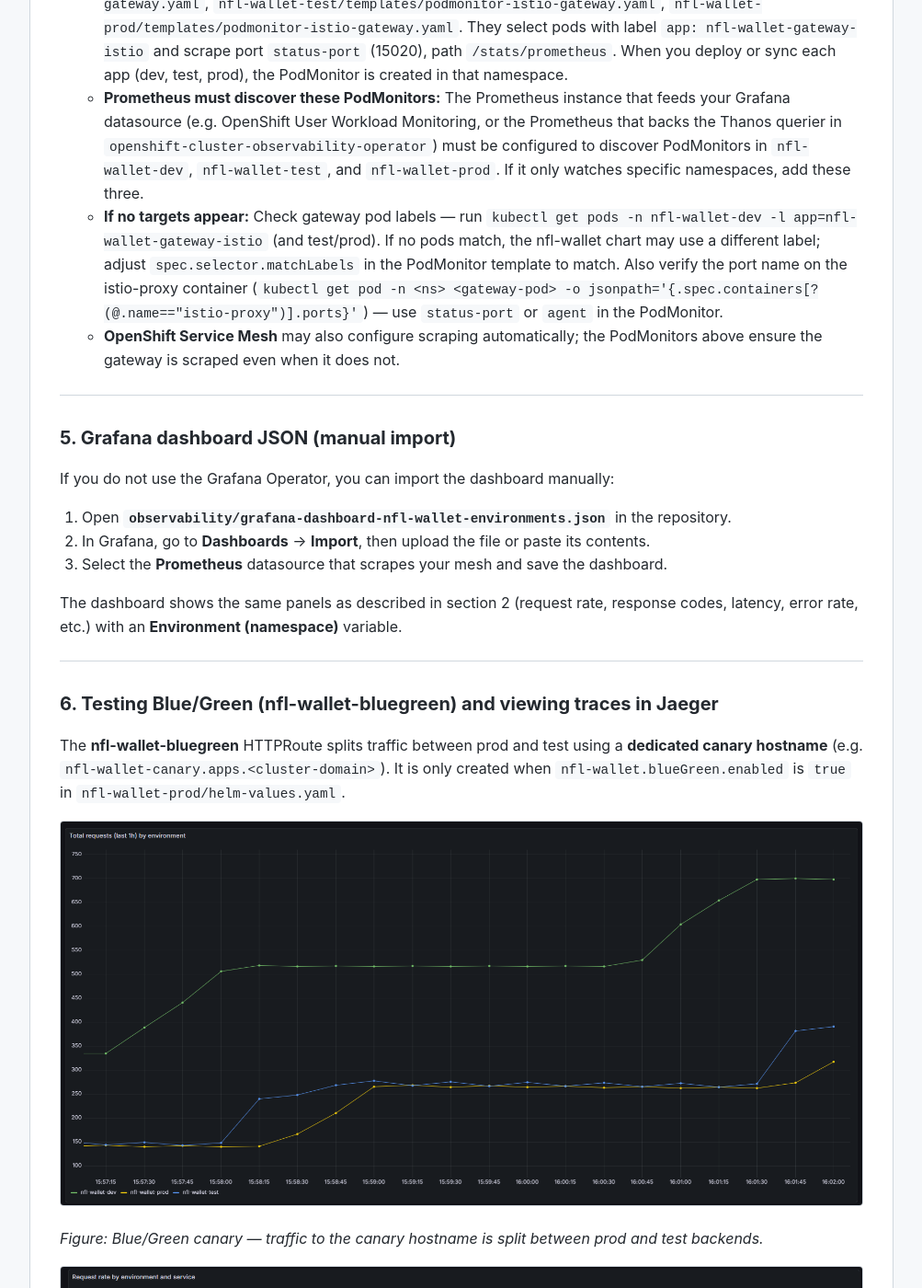
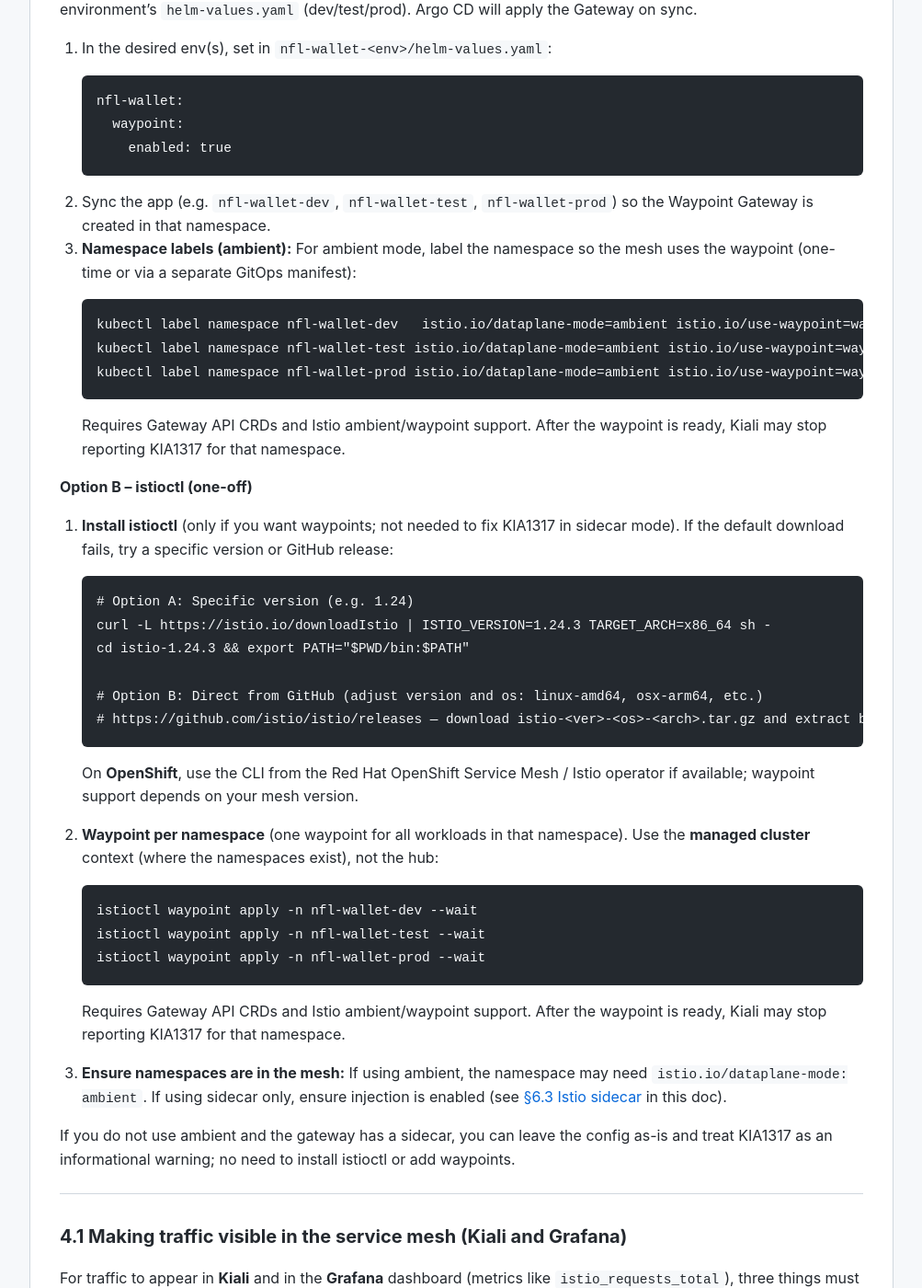
Before and after one commit to maximilianoPizarro/nfl-wallet-gitops, a Jekyll site: the page built from docs/observability.md, in a window 1280 px wide and 1400 px high, scrolled down 8916 px. Shown: the whole window at 92% size, without its empty margins (138-1141 px from the left). Built offline with Jekyll 4.4.1, drawn with Linux system fonts in a browser that asks for light colours; some of the changed text lies outside the part shown.

Commit message:
waypoint gateway

````diff
--- a/docs/observability.md
+++ b/docs/observability.md
@@ -217,6 +217,61 @@ If your HTTPRoutes use different paths (e.g. `/customers` instead of `/api/custo
 
 *Figure: Jaeger UI — distributed traces for requests through the Istio gateway (e.g. nfl-wallet-gateway-istio).*
 
+### 4.0 Kiali config warning KIA1317 (Authorization Policies but no Waypoint)
+
+Kiali may show: **KIA1317 – This workload has Authorization Policies but no Waypoint** for `nfl-wallet-gateway-istio` (and other gateways in dev/test/prod). That happens because Kuadrant AuthPolicies result in Istio `AuthorizationPolicy` resources targeting the gateway; Kiali then expects a **Waypoint** proxy when it sees L7 authorization policies (e.g. in ambient or when it assumes L7 enforcement).
+
+**When you can ignore it**
+
+- **Sidecar mode:** If the gateway pods have **Istio sidecar injection** (e.g. namespace label `istio-injection: enabled`), the sidecar enforces the AuthorizationPolicy. The policy is applied; KIA1317 is a warning only and can be ignored.
+- Check sidecar: `kubectl get pod -n nfl-wallet-prod -l app=nfl-wallet-gateway-istio -o jsonpath='{.items[0].spec.containers[*].name}'` — you should see `istio-proxy` (or similar) in addition to the main container.
+
+**To clear the warning (optional)**
+
+If you use **Istio ambient mode** or want the warning gone:
+
+**Option A – GitOps (recommended)**
+This repo creates the Waypoint as a **Gateway** resource when `nfl-wallet.waypoint.enabled` is `true` in the environment’s `helm-values.yaml` (dev/test/prod). Argo CD will apply the Gateway on sync.
+
+1. In the desired env(s), set in `nfl-wallet-<env>/helm-values.yaml`:
+   ```yaml
+   nfl-wallet:
+     waypoint:
+       enabled: true
+   ```
+2. Sync the app (e.g. `nfl-wallet-dev`, `nfl-wallet-test`, `nfl-wallet-prod`) so the Waypoint Gateway is created in that namespace.
+3. **Namespace labels (ambient):** For ambient mode, label the namespace so the mesh uses the waypoint (one-time or via a separate GitOps manifest):
+   ```bash
+   kubectl label namespace nfl-wallet-dev   istio.io/dataplane-mode=ambient istio.io/use-waypoint=waypoint --overwrite
+   kubectl label namespace nfl-wallet-test istio.io/dataplane-mode=ambient istio.io/use-waypoint=waypoint --overwrite
+   kubectl label namespace nfl-wallet-prod istio.io/dataplane-mode=ambient istio.io/use-waypoint=waypoint --overwrite
+   ```
+   Requires Gateway API CRDs and Istio ambient/waypoint support. After the waypoint is ready, Kiali may stop reporting KIA1317 for that namespace.
+
+**Option B – istioctl (one-off)**
+1. **Install istioctl** (only if you want waypoints; not needed to fix KIA1317 in sidecar mode). If the default download fails, try a specific version or GitHub release:
+   ```bash
+   # Option A: Specific version (e.g. 1.24)
+   curl -L https://istio.io/downloadIstio | ISTIO_VERSION=1.24.3 TARGET_ARCH=x86_64 sh -
+   cd istio-1.24.3 && export PATH="$PWD/bin:$PATH"
+
+   # Option B: Direct from GitHub (adjust version and os: linux-amd64, osx-arm64, etc.)
+   # https://github.com/istio/istio/releases — download istio-<ver>-<os>-<arch>.tar.gz and extract bin/istioctl
+   ```
+   On **OpenShift**, use the CLI from the Red Hat OpenShift Service Mesh / Istio operator if available; waypoint support depends on your mesh version.
+
+2. **Waypoint per namespace** (one waypoint for all workloads in that namespace). Use the **managed cluster** context (where the namespaces exist), not the hub:
+   ```bash
+   istioctl waypoint apply -n nfl-wallet-dev --wait
+   istioctl waypoint apply -n nfl-wallet-test --wait
+   istioctl waypoint apply -n nfl-wallet-prod --wait
+   ```
+   Requires Gateway API CRDs and Istio ambient/waypoint support. After the waypoint is ready, Kiali may stop reporting KIA1317 for that namespace.
+
+3. **Ensure namespaces are in the mesh:** If using ambient, the namespace may need `istio.io/dataplane-mode: ambient`. If using sidecar only, ensure injection is enabled (see [§6.3 Istio sidecar](observability.md#63-fixing-istio-sidecar-container-not-found-in-pods) in this doc).
+
+If you do not use ambient and the gateway has a sidecar, you can leave the config as-is and treat KIA1317 as an informational warning; no need to install istioctl or add waypoints.
+
 ---
 
 ## 4.1 Making traffic visible in the service mesh (Kiali and Grafana)
@@ -386,6 +441,7 @@ If **prod** or **canary** return **401** even when you send `X-Api-Key: nfl-wall
 | Grafana Operator YAMLs | `observability/grafana-operator/` |
 | Grafana Operator README | `observability/grafana-operator/README.md` |
 | Dashboard JSON (manual import) | `observability/grafana-dashboard-nfl-wallet-environments.json` |
+| Waypoint (KIA1317) via GitOps | §4.0; `nfl-wallet-{dev,test,prod}/templates/waypoint-gateway.yaml`; enable with `nfl-wallet.waypoint.enabled: true` in helm-values |
 | Istio injection (one-time) | See §6.3 above or `scripts/label-istio-injection.sh` |
 | 401 on test/prod/canary | See §6.5; apply `kuadrant-system/api-key-secrets.yaml` on the managed cluster |
 
--- a/nfl-wallet-dev/helm-values.yaml
+++ b/nfl-wallet-dev/helm-values.yaml
@@ -77,6 +77,12 @@ nfl-wallet:
   topology:
     applicationName: nfl-wallet
 
+  # Istio Waypoint (ambient mesh). Set enabled: true to create a Waypoint Gateway and clear Kiali KIA1317.
+  # Requires: Gateway API CRDs, Istio ambient; namespace labeled istio.io/dataplane-mode=ambient (and optionally istio.io/use-waypoint=waypoint).
+  waypoint:
+    enabled: false
+    # for: service  # waypoint-for label (default: service)
+
   observability:
     rhobs:
       enabled: false
--- a/nfl-wallet-prod/helm-values.yaml
+++ b/nfl-wallet-prod/helm-values.yaml
@@ -90,6 +90,12 @@ nfl-wallet:
   topology:
     applicationName: nfl-wallet
 
+  # Istio Waypoint (ambient mesh). Set enabled: true to create a Waypoint Gateway and clear Kiali KIA1317.
+  # Requires: Gateway API CRDs, Istio ambient; namespace labeled istio.io/dataplane-mode=ambient (and optionally istio.io/use-waypoint=waypoint).
+  waypoint:
+    enabled: false
+    # for: service  # waypoint-for label (default: service)
+
   # Spec §7: traffic by API/path, response codes, latency, consumer ratios; §8: end-to-end tracing (W3C trace context)
   observability:
     rhobs:
--- a/nfl-wallet-test/helm-values.yaml
+++ b/nfl-wallet-test/helm-values.yaml
@@ -81,6 +81,12 @@ nfl-wallet:
   topology:
     applicationName: nfl-wallet
 
+  # Istio Waypoint (ambient mesh). Set enabled: true to create a Waypoint Gateway and clear Kiali KIA1317.
+  # Requires: Gateway API CRDs, Istio ambient; namespace labeled istio.io/dataplane-mode=ambient (and optionally istio.io/use-waypoint=waypoint).
+  waypoint:
+    enabled: false
+    # for: service  # waypoint-for label (default: service)
+
   observability:
     rhobs:
       enabled: false
````
Also changed, not shown: nfl-wallet-dev/templates/waypoint-gateway.yaml (added, +20 -0 lines), nfl-wallet-prod/templates/waypoint-gateway.yaml (added, +20 -0 lines), nfl-wallet-test/templates/waypoint-gateway.yaml (added, +20 -0 lines).
